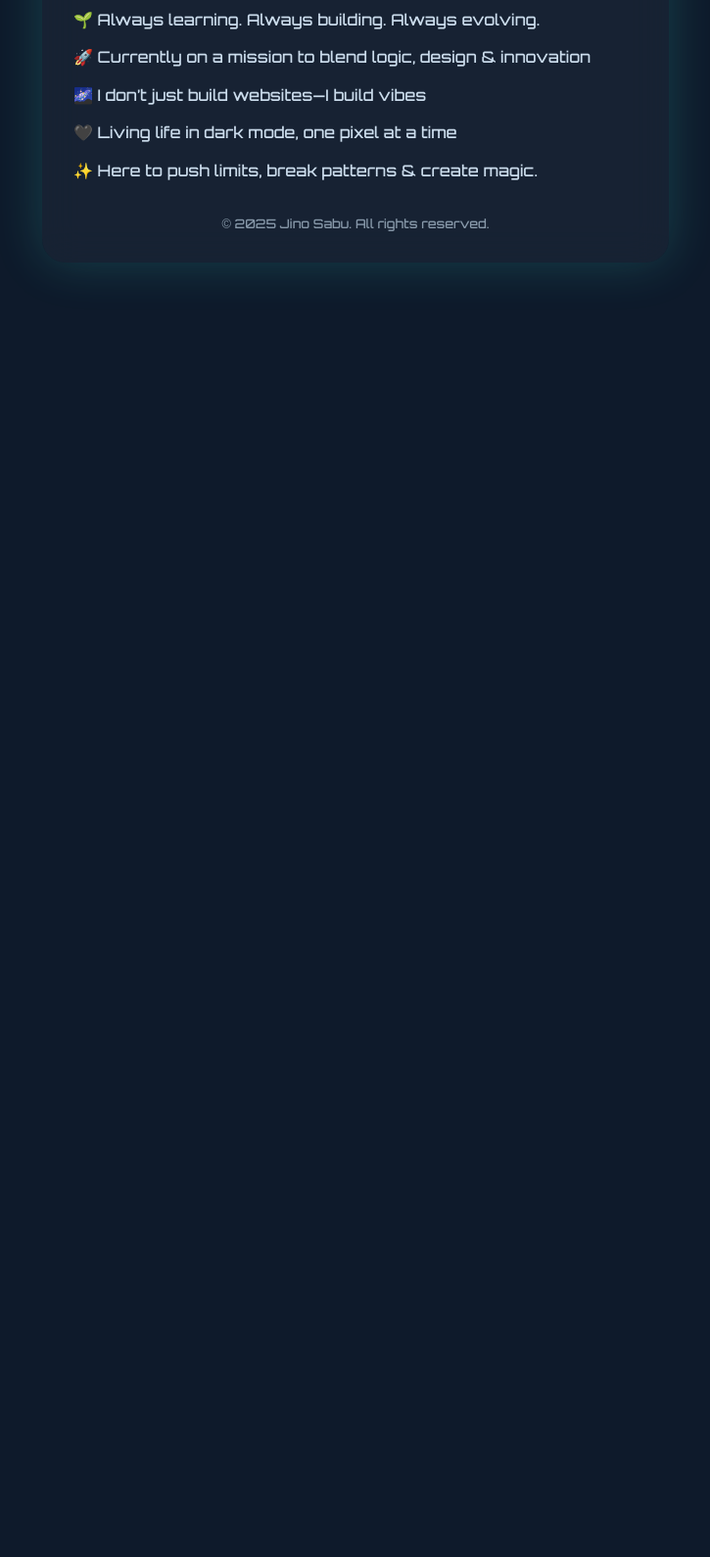
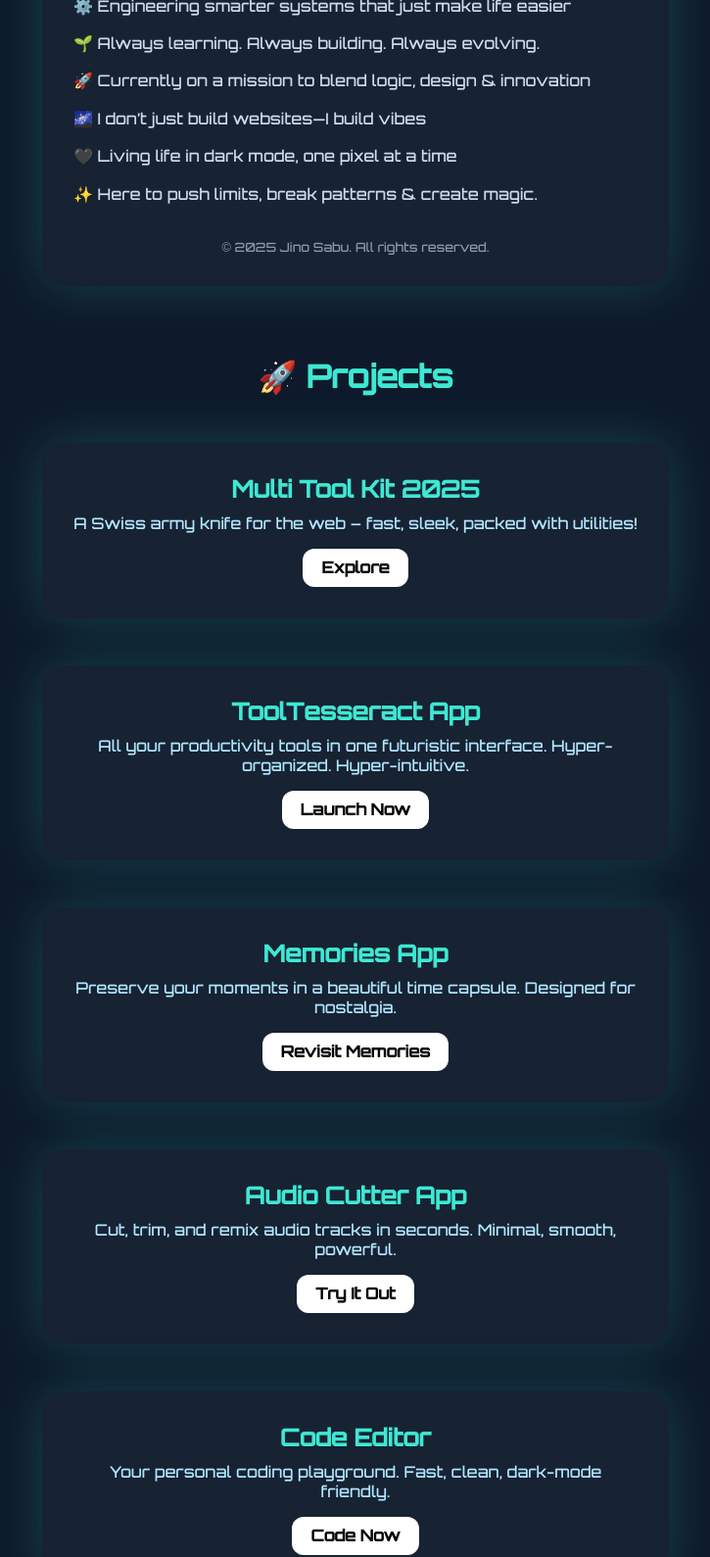
Before and after one commit to jinosabu1999/About-Me, a plain HTML site: page index.html in a window 1280 px wide. Shown: the part 735-2324 px from the top of the page at 98% size, without its empty margins (277-1002 px from the left). Before the commit the page ends 1035 px from the top, so only its background shows below. Drawn offline with Linux system fonts and the light colour scheme; no server answers.

Commit message:
Update index.html

```diff
--- a/index.html
+++ b/index.html
@@ -1,5 +1,4 @@
-<!DOCTYPE html>
-<html lang="en">
+<!DOCTYPE html><html lang="en">
 <head>
   <meta charset="UTF-8" />
   <meta name="viewport" content="width=device-width, initial-scale=1.0" />
@@ -35,7 +34,7 @@
       padding: 2rem 1rem;
       text-align: center;
     }
-    .card {
+    .card, .project-card {
       background: var(--card-color);
       border-radius: 24px;
       padding: 2rem;
@@ -44,6 +43,7 @@
       box-shadow: 0 0 50px rgba(62, 232, 211, 0.2);
       backdrop-filter: blur(var(--glass-blur));
       animation: fadeIn 1s ease-in-out;
+      margin: 1.5rem 0;
     }
     @keyframes fadeIn {
       from { opacity: 0; transform: scale(0.96); }
@@ -125,6 +125,37 @@
         transform: translateY(0);
       }
     }
+    .project-title {
+      font-size: 2rem;
+      color: var(--accent);
+      margin-top: 3rem;
+      margin-bottom: 1.5rem;
+      text-align: center;
+    }
+    .project-card h2 {
+      font-size: 1.5rem;
+      margin-bottom: 0.6rem;
+      color: var(--accent);
+    }
+    .project-card p {
+      font-size: 1rem;
+      color: #b0e6ff;
+      margin-bottom: 1rem;
+    }
+    .project-card a {
+      display: inline-block;
+      padding: 0.6rem 1.2rem;
+      background: #fff;
+      color: #000;
+      font-weight: bold;
+      border-radius: 12px;
+      text-decoration: none;
+      transition: transform 0.3s ease-in-out, background 0.3s ease-in-out;
+    }
+    .project-card a:hover {
+      transform: scale(1.1);
+      background: #f2f2f2;
+    }
     footer {
       margin-top: 2rem;
       font-size: 0.8rem;
@@ -156,7 +187,7 @@
       </div>
       <div class="bio">
         <p style="--n:1">👋 Hey there! I’m Jino Sabu</p>
-        <p style="--n:2">🛠️ Mechanical Engineer by degree</p>
+        <p style="--n:2">💪 Mechanical Engineer by degree</p>
         <p style="--n:3">💻 Frontend Developer by passion</p>
         <p style="--n:4">🧠 AI Enthusiast by obsession</p>
         <p style="--n:5">🎯 I fuse creativity with code to craft futuristic digital experiences</p>
@@ -169,9 +200,34 @@
         <p style="--n:12">✨ Here to push limits, break patterns & create magic.</p>
       </div>
       <footer>&copy; 2025 Jino Sabu. All rights reserved.</footer>
-    </div>
-  </div>
-  <script>
+    </div><h2 class="project-title">🚀 Projects</h2>
+<div class="project-card">
+  <h2>Multi Tool Kit 2025</h2>
+  <p>A Swiss army knife for the web – fast, sleek, packed with utilities!</p>
+  <a href="https://v0-multi-tool-app.vercel.app" target="_blank">Explore</a>
+</div>
+<div class="project-card">
+  <h2>ToolTesseract App</h2>
+  <p>All your productivity tools in one futuristic interface. Hyper-organized. Hyper-intuitive.</p>
+  <a href="https://v0-tooltesseract.vercel.app" target="_blank">Launch Now</a>
+</div>
+<div class="project-card">
+  <h2>Memories App</h2>
+  <p>Preserve your moments in a beautiful time capsule. Designed for nostalgia.</p>
+  <a href="https://chronocapsule.vercel.app" target="_blank">Revisit Memories</a>
+</div>
+<div class="project-card">
+  <h2>Audio Cutter App</h2>
+  <p>Cut, trim, and remix audio tracks in seconds. Minimal, smooth, powerful.</p>
+  <a href="https://v0-audio-cutter-app.vercel.app" target="_blank">Try It Out</a>
+</div>
+<div class="project-card">
+  <h2>Code Editor</h2>
+  <p>Your personal coding playground. Fast, clean, dark-mode friendly.</p>
+  <a href="https://code-editor-by-jino.vercel.app" target="_blank">Code Now</a>
+</div>
+
+  </div>  <script>
     const roles = ["Mechanical Engineer", "Frontend Developer", "AI Enthusiast"];
     let i = 0, j = 0, current = '', isDeleting = false;
     function typeEffect() {
@@ -200,6 +256,5 @@
       .catch(() => {
         document.getElementById("local-greeting").textContent = "👋 Welcome, friend from around the globe!";
       });
-  </script>
-</body>
+  </script>  </body>
 </html>
```
